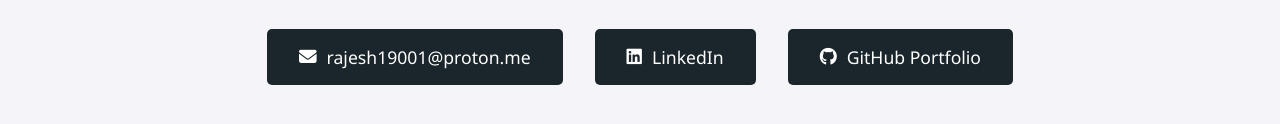
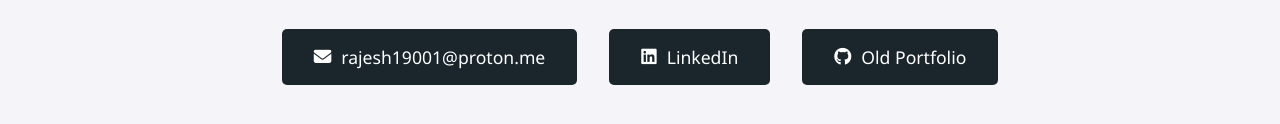
Before and after one commit to rajesh19001/Rajtex, a plain HTML site: page index.html in a window 1280 px wide. Shown: the part 3681-3805 px from the top of the page. Drawn offline with Linux system fonts and the light colour scheme.

Commit message:
Replace GitHub Portfolio link with Old Portfolio link

```diff
--- a/index.html
+++ b/index.html
@@ -114,7 +114,7 @@
             <div class="contact-links">
                 <a href="mailto:rajesh19001@proton.me" class="contact-btn"><i class="fas fa-envelope"></i> rajesh19001@proton.me</a>
                 <a href="https://www.linkedin.com/in/metikala-rajesh-003b92268/" target="_blank" class="contact-btn"><i class="fab fa-linkedin"></i> LinkedIn</a>
-                <a href="https://rajesh19001.github.io/Portfolio/" target="_blank" class="contact-btn"><i class="fab fa-github"></i> GitHub Portfolio</a>
+<a href="https://rajesh19001.github.io/My-First-Website/" target="_blank" class="contact-btn"><i class="fab fa-github"></i> Old Portfolio</a>
             </div>
         </div>
     </section>
```
